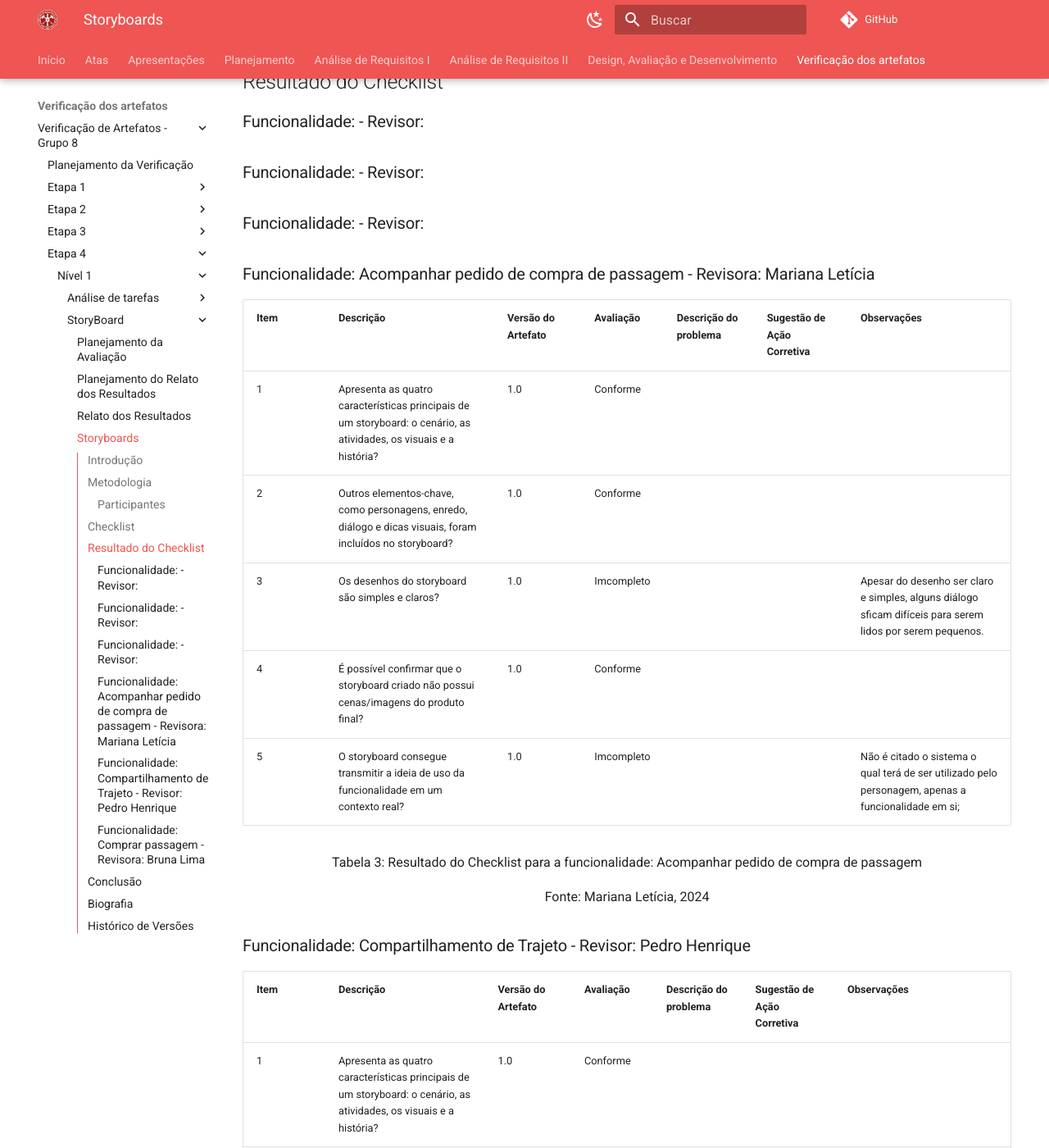
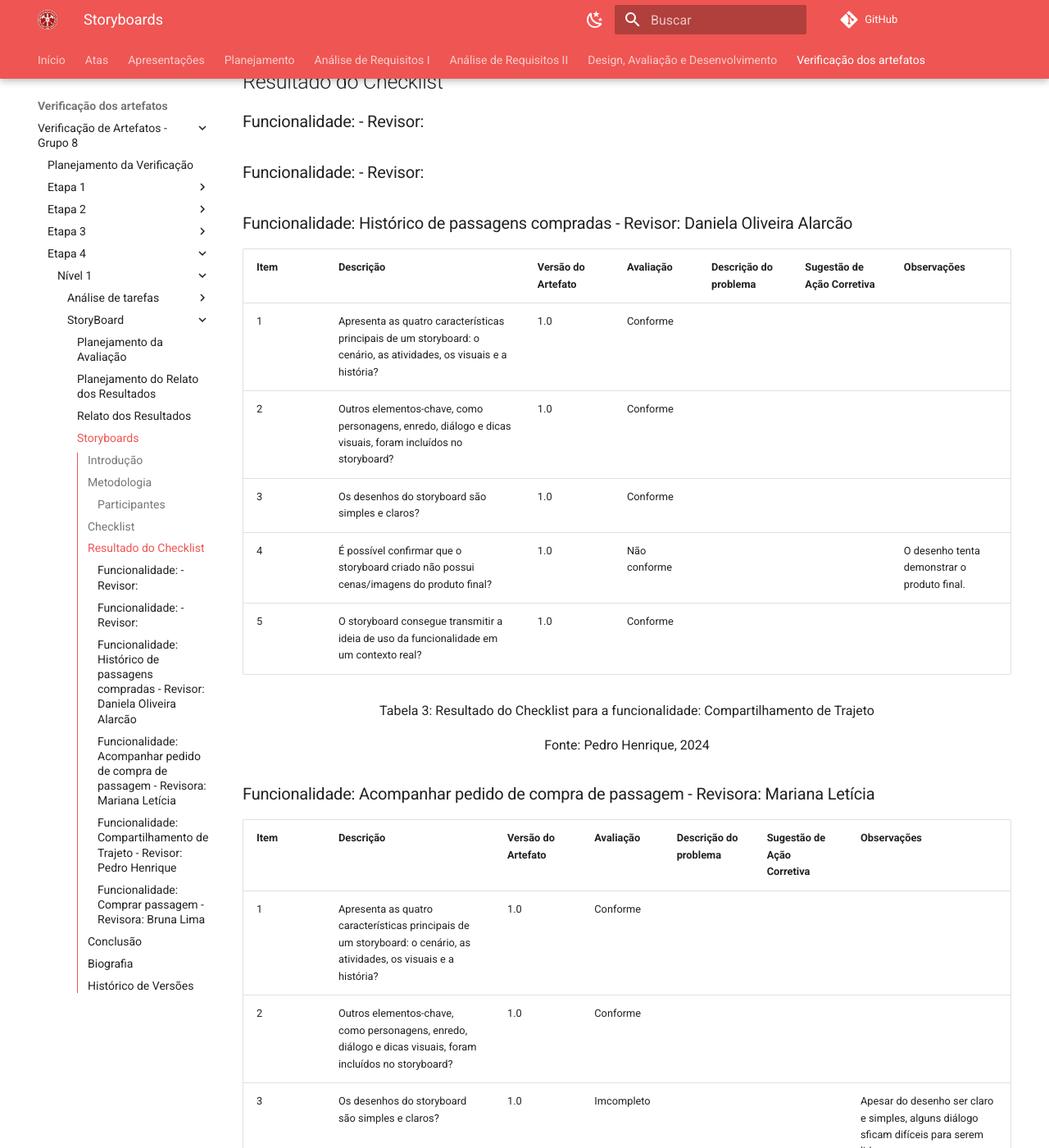
Before and after one commit to Interacao-Humano-Computador/2024.1-CBMERJ, an MkDocs documentation site: the page built from docs/verificacao_artefatos/verificacao_grupo_8/etapa_4/nivel_1/storyboard/storyboards.md, in a window 1280 px wide and 1400 px high, scrolled down 1869 px. Shown: the whole window at 82% size. Built offline with MkDocs 1.6.1 and Material for MkDocs 9.7.7, drawn with Linux system fonts in a browser that asks for light colours; comment, search, counter and statistics services are not loaded; some of the changed text lies outside the part shown.

Commit message:
Verificação storyboard

```diff
--- a/docs/verificacao_artefatos/verificacao_grupo_8/etapa_4/nivel_1/storyboard/storyboards.md
+++ b/docs/verificacao_artefatos/verificacao_grupo_8/etapa_4/nivel_1/storyboard/storyboards.md
@@ -43,7 +43,19 @@ A lista de verificações abaixo detalha os aspectos que serão analisados duran
 
 ### Funcionalidade:  - Revisor:
 ### Funcionalidade:  - Revisor:
-### Funcionalidade:  - Revisor:
+
+### Funcionalidade: Histórico de passagens compradas - Revisor: Daniela Oliveira Alarcão
+
+| Item | Descrição      | Versão do Artefato | Avaliação      | Descrição do problema | Sugestão de Ação Corretiva | Observações |
+| ---- | -------------- | ------------------ | -------------- | --------------------- | -------------------------- | ----------- |
+|  1   | Apresenta as quatro características principais de um storyboard: o cenário, as atividades, os visuais e a história? | 1.0 | Conforme |  |  | |
+|  2   | Outros elementos-chave, como personagens, enredo, diálogo e dicas visuais, foram incluídos no storyboard? | 1.0 | Conforme |  |  | |
+|  3   | Os desenhos do storyboard são simples e claros? | 1.0 | Conforme |  |  |  |
+|  4   | É possível confirmar que o storyboard criado não possui cenas/imagens do produto final? | 1.0 | Não conforme |  |  | O desenho tenta demonstrar o produto final.|
+|  5   | O storyboard consegue transmitir a ideia de uso da funcionalidade em um contexto real? | 1.0 | Conforme |  |  |  |
+<p style="text-align: center">Tabela 3: Resultado do Checklist para a funcionalidade: Compartilhamento de Trajeto</p>
+<p style="text-align: center">Fonte: Pedro Henrique, 2024</p>
+
 ### Funcionalidade: Acompanhar pedido de compra de passagem - Revisora: Mariana Letícia
 | Item | Descrição      | Versão do Artefato | Avaliação      | Descrição do problema | Sugestão de Ação Corretiva | Observações |
 | ---- | -------------- | ------------------ | -------------- | --------------------- | -------------------------- | ----------- |
@@ -52,8 +64,8 @@ A lista de verificações abaixo detalha os aspectos que serão analisados duran
 |  3   | Os desenhos do storyboard são simples e claros? | 1.0 | Imcompleto |  |  | Apesar do desenho ser claro e simples, alguns diálogo sficam difíceis para serem lidos por serem pequenos. |
 |  4   | É possível confirmar que o storyboard criado não possui cenas/imagens do produto final? | 1.0 | Conforme |  |  |  |
 |  5   | O storyboard consegue transmitir a ideia de uso da funcionalidade em um contexto real? | 1.0 | Imcompleto |  |  | Não é citado o sistema o qual terá de ser utilizado pelo personagem, apenas a funcionalidade em si;    |
-<p style="text-align: center">Tabela 3: Resultado do Checklist para a funcionalidade: Acompanhar pedido de compra de passagem</p>
-<p style="text-align: center">Fonte: Mariana Letícia, 2024</p>
+<p style="text-align: center">Tabela 4: Resultado do Checklist para a funcionalidade: Histórico de passagens compradas</p>
+<p style="text-align: center">Fonte: Daniela Alarcão, 2024</p>
 
 ### Funcionalidade: Compartilhamento de Trajeto - Revisor: Pedro Henrique
 
@@ -64,7 +76,7 @@ A lista de verificações abaixo detalha os aspectos que serão analisados duran
 |  3   | Os desenhos do storyboard são simples e claros? | 1.0 | Conforme |  |  | O desenho é bem simples e é possível entender tudo claramente. |
 |  4   | É possível confirmar que o storyboard criado não possui cenas/imagens do produto final? | 1.0 | Conforme |  |  | O desenho apresenta apenas um com conceito inicial das operações que o usuário irá realizar, sem utilizar interfaces do site.|
 |  5   | O storyboard consegue transmitir a ideia de uso da funcionalidade em um contexto real? | 1.0 | Conforme |  |  | A funcionalidade apresentada é algo já comumente utilizado em outros aplicativos. O que por si só, já transmite a ideia de uso em contexto real. |
-<p style="text-align: center">Tabela 4: Resultado do Checklist para a funcionalidade: Compartilhamento de Trajeto</p>
+<p style="text-align: center">Tabela 5: Resultado do Checklist para a funcionalidade: Compartilhamento de Trajeto</p>
 <p style="text-align: center">Fonte: Pedro Henrique, 2024</p>
 
 ### Funcionalidade: Comprar passagem - Revisora: Bruna Lima
```
